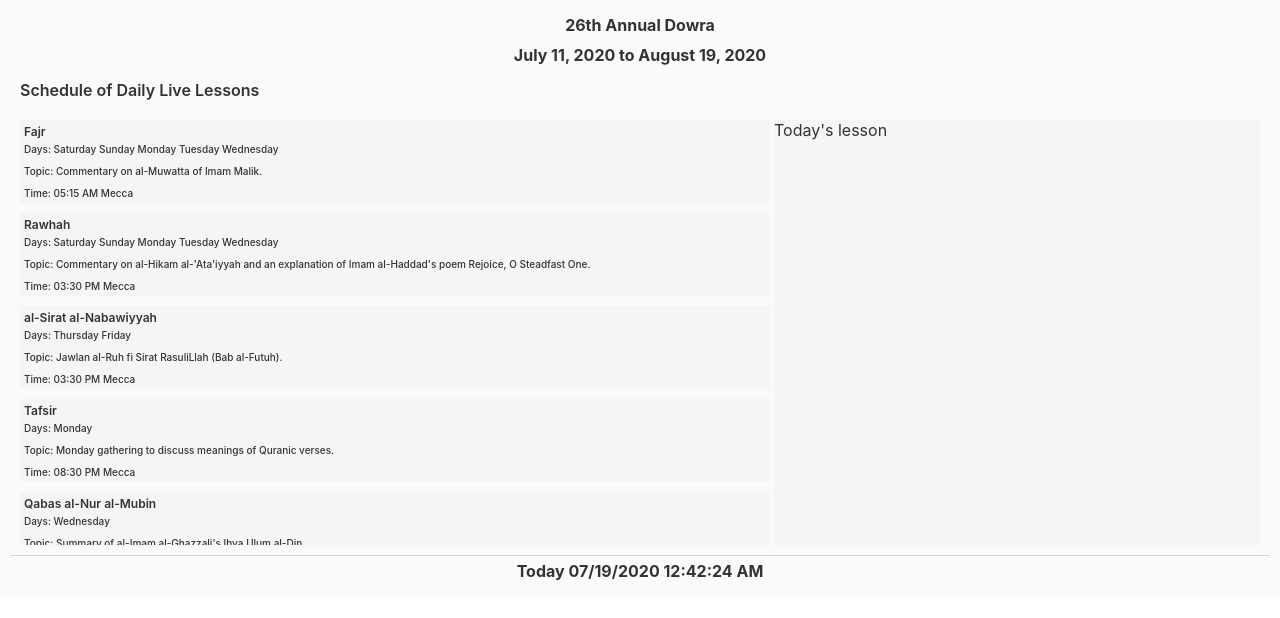
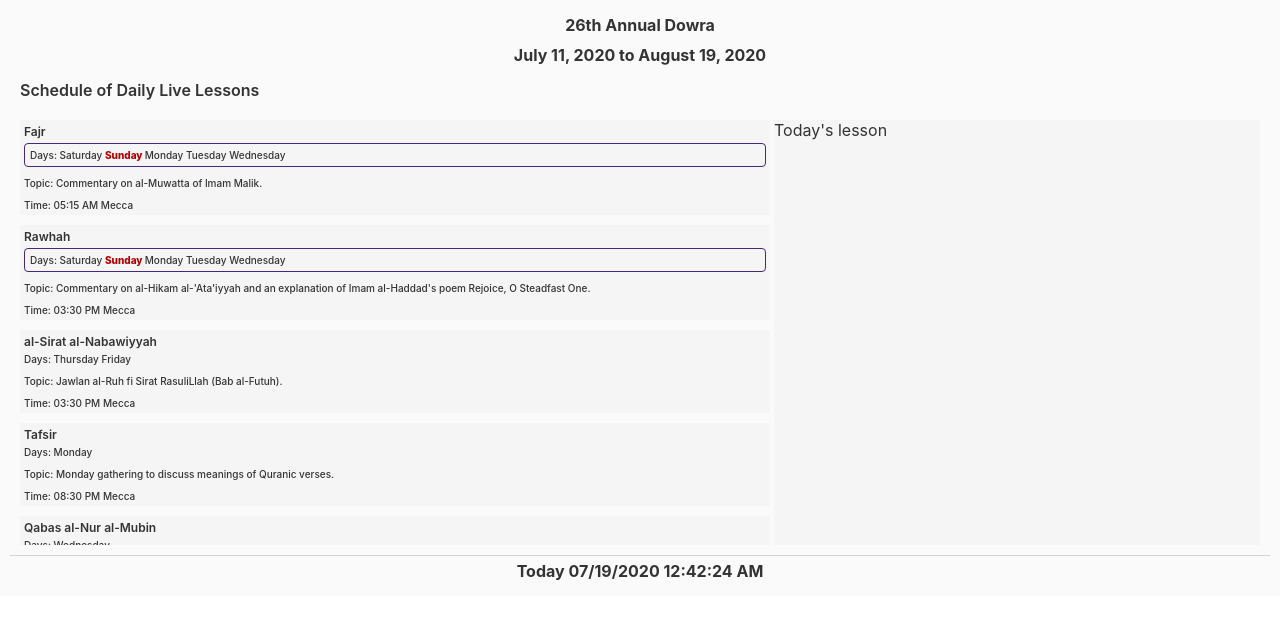
Before and after one commit to p-adams/jadual, a Svelte app: page / in a window 1280 px wide. Shown: the top 618 px of the page. Built offline with nearby package versions, Linux system fonts and the light colour scheme.

Commit message:
highlight current lessons in list for better visibility

```diff
--- a/src/App.svelte
+++ b/src/App.svelte
@@ -1,13 +1,10 @@
 <script>
   import lessons from "./lessons";
-  import { format, isBefore, formatRelative, getTime, subDays } from "date-fns";
+  import { format, isBefore } from "date-fns";
 
   function getCurrentLesson() {
     const today = format(new Date(), "iiii");
-    const time = format(new Date(), " hh:mm:ss a");
-    const lessonsByDay = lessons.filter(lesson => lesson.days.includes(today));
-    const [mostRecent] = lessonsByDay.slice(-1);
-    return lessonsByDay;
+    return lessons.filter(lesson => lesson.days.includes(today));
   }
 </script>
 
@@ -66,6 +63,15 @@
   footer {
     border-top: 1px solid lightgray;
   }
+  .active {
+    border: 1px solid #44297a;
+    border-radius: 4px;
+    padding: 5px;
+  }
+  .current_day {
+    font-weight: 800;
+    color: #b20000;
+  }
 </style>
 
 <div class="app">
@@ -77,14 +83,19 @@
   <div class="container">
     <div class="classes_container">
 
-      {#each lessons as lesson}
-        <div class="lesson_item">
+      {#each lessons as lesson, index}
+        <div class={'lesson_item'}>
           <div class="lesson_title">{lesson.title}</div>
-          <div>
+          <div class:active={getCurrentLesson()[index]}>
             Days:
-            <span>
-              {#each lesson.days as day}{' '}{day}{/each}
-            </span>
+            {#each lesson.days as day}
+              {' '}
+              <span
+                class={format(new Date(), 'iiii') === day ? 'current_day' : ''}>
+                {day}
+              </span>
+            {/each}
+
           </div>
 
           <p>Topic: {lesson.topic.description}</p>
```
